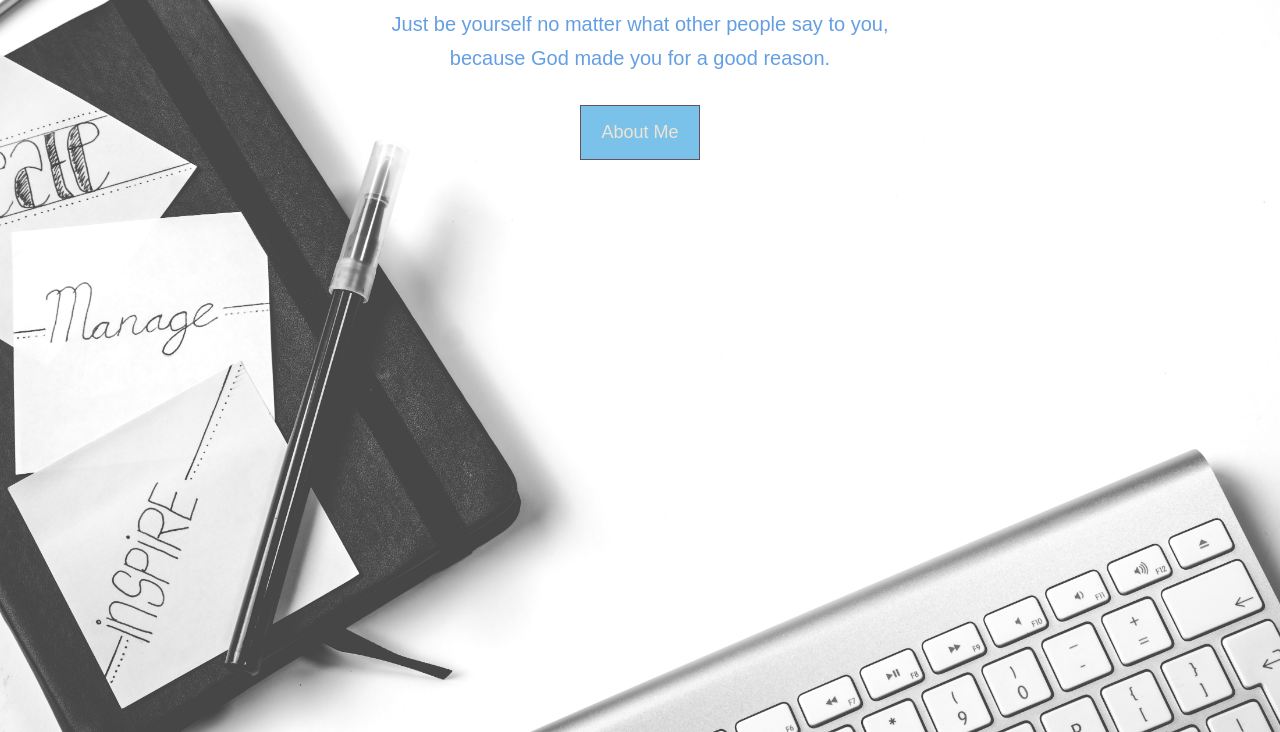
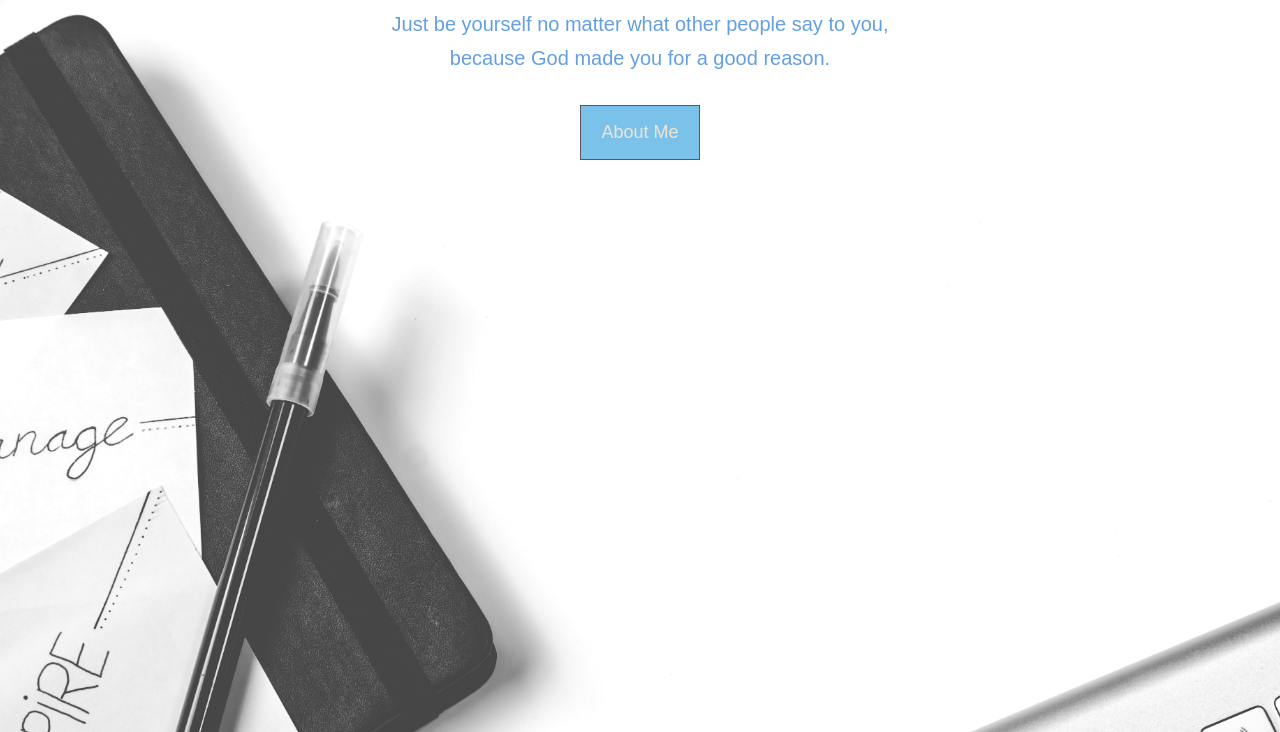
Before and after one commit to yzsckotte/arryhz, a plain HTML site: page index.html in a window 1280 px wide. Shown: the part 332-1064 px from the top of the page. Drawn offline with nearby package versions, Linux system fonts and the light colour scheme.

Commit message:
Update style.css

```diff
--- a/css/style.css
+++ b/css/style.css
@@ -73,7 +73,7 @@ p {
 
 #showcase {
     background: url("../img/10.jpg") no-repeat center center/cover;
-    height: 1000px;
+    height: 1200px;
 }
 #showcase .showcase-name {
     color: rgb(100, 159, 226);
```
